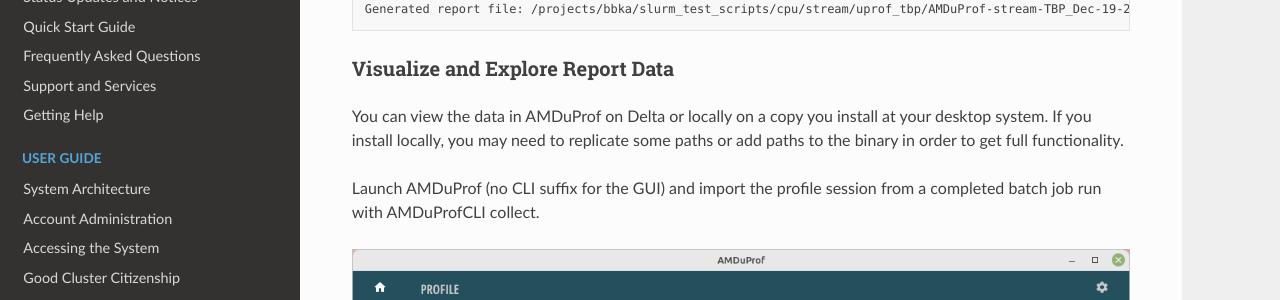
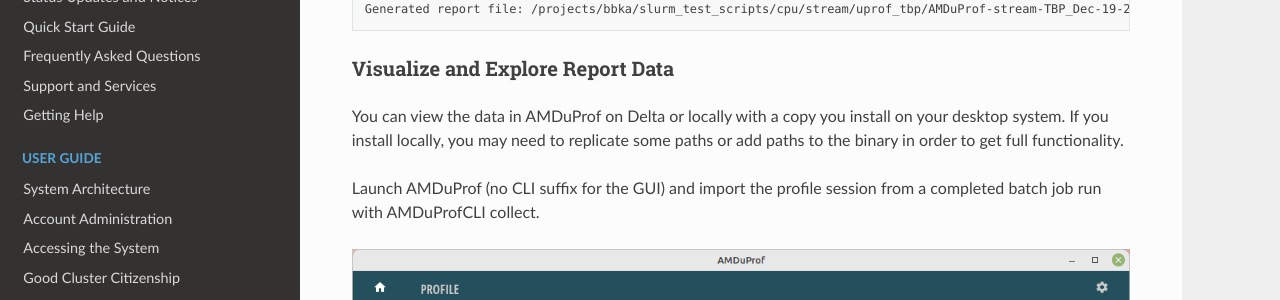
Before and after one commit to ncsa/Delta_doc, a Sphinx documentation site: the page built from docs/source/user_guide/debug_perf.rst, in a window 1280 px wide and 900 px high, scrolled down 692 px. Shown: the part 151-451 px from the top of the window. Built offline with Sphinx 7.4.7 and the Read the Docs theme 2.0.0, drawn with Linux system fonts in a browser that asks for light colours; some of the changed text lies outside the part shown.

Commit message:
Minor edits to debug_perf.rst

```diff
--- a/docs/source/user_guide/debug_perf.rst
+++ b/docs/source/user_guide/debug_perf.rst
@@ -46,7 +46,7 @@ After collecting data from a batch job, generate reports with the AMDuProfCLI re
 Visualize and Explore Report Data
 ~~~~~~~~~~~~~~~~~~~~~~~~~~~~~~~~~~~
 
-You can view the data in AMDuProf on Delta or locally on a copy you install at your desktop system.
+You can view the data in AMDuProf on Delta or locally with a copy you install on your desktop system.
 If you install locally, you may need to replicate some paths or add paths to the binary in order to get full functionality.
 
 Launch AMDuProf (no CLI suffix for the GUI) and import the profile session from a completed batch job run with AMDuProfCLI collect.
```
Also changed, not shown: other parts of docs/source/user_guide/debug_perf.rst (+1 -1 lines).
